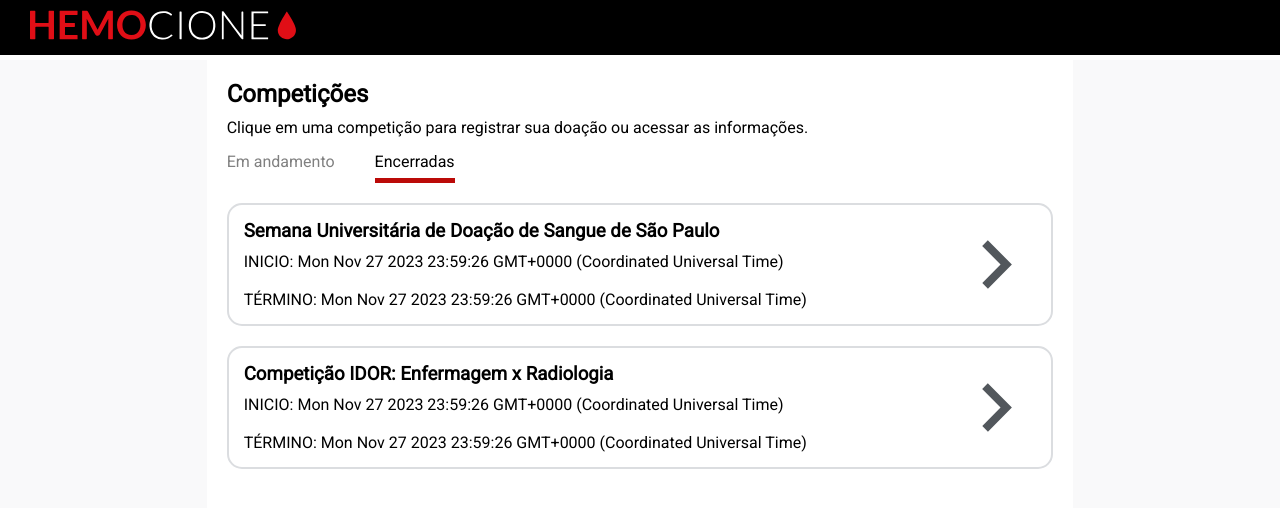
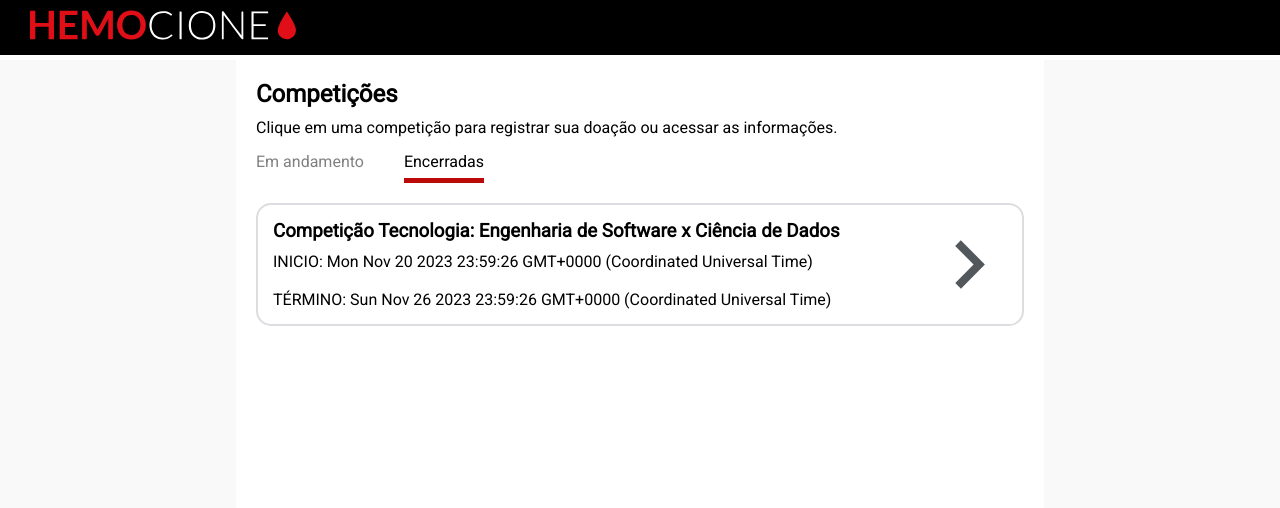
Before and after one commit to Hemocione/hemocione-competitions, a Nuxt app: page / in a window 1280 px wide. Shown: the top 508 px of the page. Built offline with nearby package versions, Linux system fonts and the light colour scheme.

Commit message:
✨ feat: implements switch summary context

```diff
--- a/pages/index.vue
+++ b/pages/index.vue
@@ -1,54 +1,61 @@
 <template>
-  <el-container :style="{ 'min-height': '100%' }">
-    <el-header :style="{ padding: '0px' }">
+  <el-container class="main-container">
+    <el-header class="header">
       <NavBar />
     </el-header>
     <el-main class="main-strip">
-      <div :style="{ flex: 1 }"></div>
       <div class="summaries-list">
-        <h1 :style="{ margin: 0 }">Competições</h1>
-        <div>
-          <div :style="{ margin: '10px 0 15px 0' }">
-            Clique em uma competição para registrar sua doação ou acessar as
-            informações.
-          </div>
-        </div>
-        <div>
+        <!-- Competition Header -->
+        <h1 class="summary-title">Competições</h1 >
+        <p class="summary-subtitle">
+          Clique em uma competição para registrar sua doação ou acessar as informações.
+        </p>
+
+        <!-- Competition Status Switch -->
         <div :class="onGoingSwitchClass" @click="switchOnGoing(true)">
           Em andamento
         </div>
         <div :class="closedSwitchClass" @click="switchOnGoing(false)">
           Encerradas
         </div>
-        </div>
-        <div>
+
+        <!-- Competition Summaries -->
         <CompetitionSummary
-            v-for="s in summaries"
-            :title="s.title"
-            :start="s.start"
-            :end="s.end"
+          v-for="summary in filteredSummaries"
+          :title="summary.title"
+          :start="summary.start"
+          :end="summary.end"
         />
       </div>
-      </div>
-      <div :style="{ flex: 1 }"></div>
     </el-main>
   </el-container>
 </template>
 
 <script setup lang="ts">
+import dayjs from "dayjs";
+
 const onGoing = ref(false);
 const summaries = [
   {
     title: "Semana Universitária de Doação de Sangue de São Paulo",
-    start: new Date(),
-    end: new Date(),
+    start: dayjs().subtract(7, "days").toDate(),
+    end: dayjs().add(7, "days").toDate(),
   },
   {
     title: "Competição IDOR: Enfermagem x Radiologia",
-    start: new Date(),
-    end: new Date(),
+    start: dayjs().subtract(7, "days").toDate(),
+    end: dayjs().add(7, "days").toDate(),
   },
+  {
+    title: "Competição Tecnologia: Engenharia de Software x Ciência de Dados",
+    start: dayjs().subtract(7, "days").toDate(),
+    end: dayjs().subtract(1, "days").toDate(), // ended
+  }
 ];
+
+const closedSummaries = computed(() => summaries.filter((summary) => summary.end < dayjs().toDate()));
+const onGoingSummaries = computed(() => summaries.filter((summary) => summary.end >= dayjs().toDate()));
+const filteredSummaries = computed(() => (onGoing.value ? onGoingSummaries.value : closedSummaries.value));
 
 const onGoingSwitchClass = computed(() => [
   "switch",
@@ -61,12 +68,24 @@ const closedSwitchClass = computed(() => [
 ]);
 
 function switchOnGoing(v: boolean) {
-  if (v == onGoing.value) return;
+  if (v === onGoing.value) return;
   onGoing.value = v;
 }
 </script>
 
 <style>
+.main-container {
+  height: 100%;
+}
+.header {
+  padding: 0px;
+}
+.summary-title {
+  margin: 0;
+}
+.summary-subtitle {
+  margin: 10px 0 15px 0
+}
 .switch {
   display: inline-block;
   height: 26px;
@@ -80,17 +99,18 @@ function switchOnGoing(v: boolean) {
 .switch-off {
   color: gray;
 }
+/* TODO: add missing mobile responsive style */
 .summaries-list {
   padding: 20px;
+  width: 60vw;
   background-color: white;
-  flex: 4;
 }
 .main-strip {
+  display: flex;
+  flex-direction: row;
+  justify-content: center;
   background-color: #f9f9fa;
-  min-height: 100%;
+  height: 100%;
   padding: 0px;
-  display: flex;
-  flex: 1;
-  flex-direction: row;
 }
 </style>
```
Lines whose indentation alone changed are shown as unchanged.
